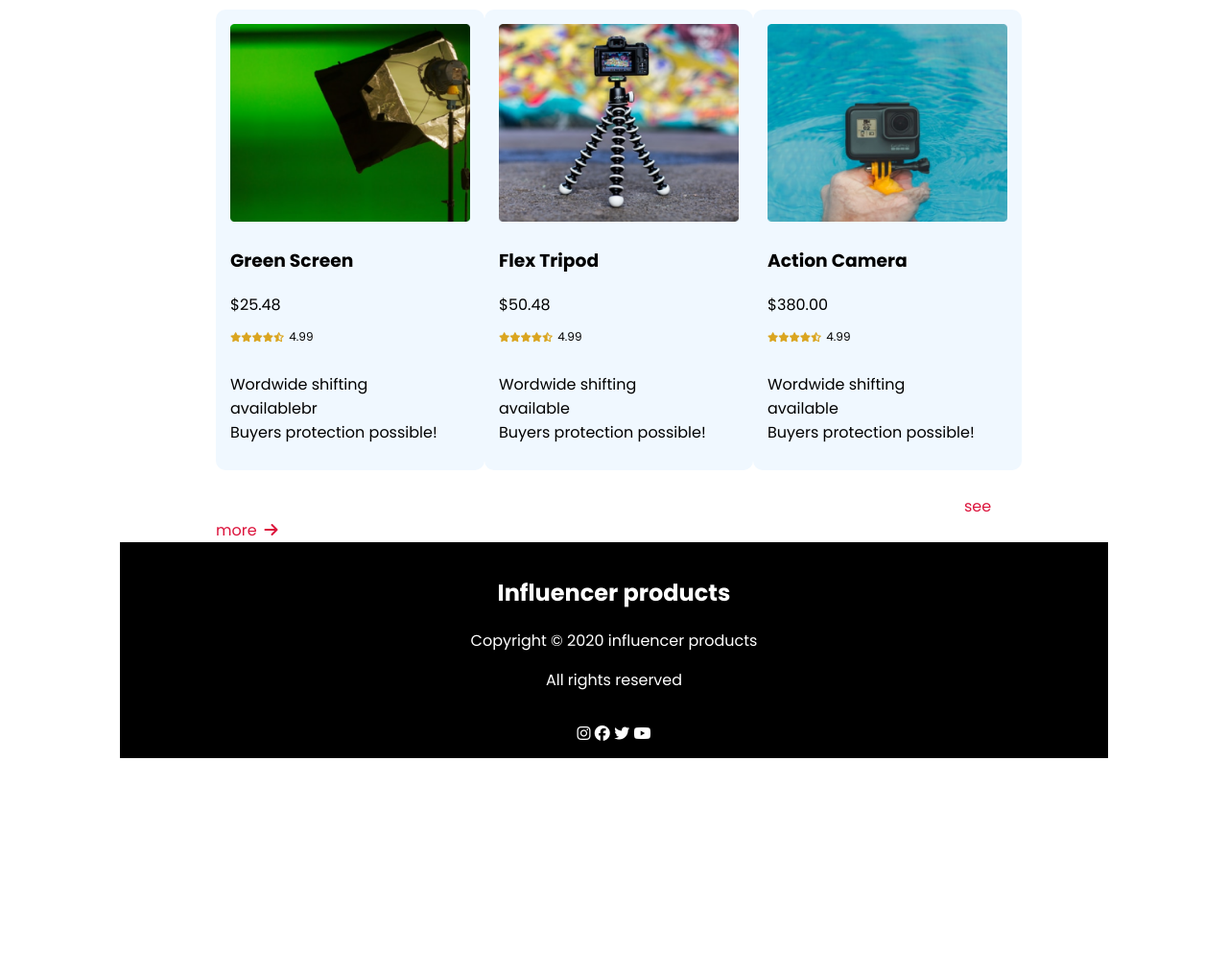
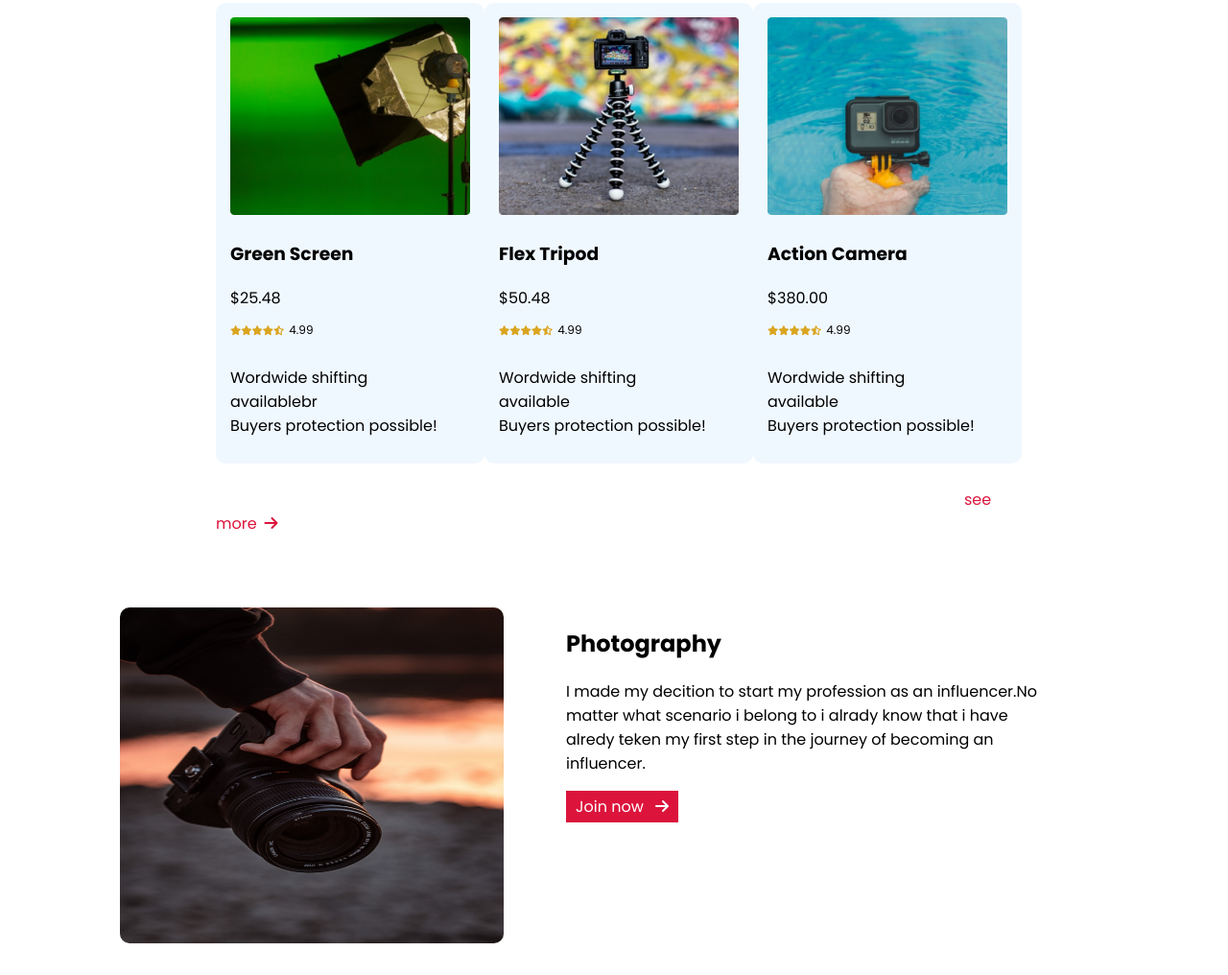
Before and after one commit to ahammedmd852/my-second-assignment, a plain HTML site: page index.html in a window 1280 px wide. Shown: the part 1784-2800 px from the top of the page at 96% size. Before the commit the page ends 2582 px from the top, so only its background shows below. Drawn offline with Linux system fonts and the light colour scheme; a web font is replaced by a local one.

Commit message:
extra part added

```diff
--- a/index.html
+++ b/index.html
@@ -22,25 +22,27 @@
         <div class="motive">
             <h3>Influencer products</h3>
         </div>
-    </header>
-    <!-- Header End -->
-    <main>
         <section>
             <div class="container">
                 <div class="influencer">
                     <h1>Start your Journey as <br> Influencer</h1>
-                    <p>I made my decition to start my profession as an influencer.No matter what scenario i belong to i
-                        alrady know that i have alredy teken my first step in the journey of becoming an influencer.</p>
+                    <p>I made my decition to start my profession as an influencer.No matter what scenario i belong
+                        to i
+                        alrady know that i have alredy teken my first step in the journey of becoming an influencer.
+                    </p>
                     <div class="button-fix">
                         <a class="button " target="_blank" href=""> Preebook now <span><i
                                     class="fas fa-arrow-right"></i></span></a>
                     </div>
                 </div>
-                <div>
+                <div class="transition">
                     <img src="images/main-camera.png" alt="">
                 </div>
             </div>
         </section>
+    </header>
+    <!-- Header End -->
+    <main>
         <section class="logos">
             <div>
                 <img src="logos/Alibaba.svg" alt="">
@@ -274,16 +276,32 @@
                             class="fas fa-arrow-right"></i></span></a>
             </div>
         </section>
+        <!-- extra part -->
+        <section class="Photoshoot">
+            <div class="transition">
+                <img src="images/photo.jpg" alt="">
+            </div>
+            <div class="photo-camera">
+                <h1>Photography</h1>
+                <p>I made my decition to start my profession as an influencer.No matter what scenario i belong
+                    to i
+                    alrady know that i have alredy teken my first step in the journey of becoming an influencer.
+                </p>
+                <div class="click-button-fix">
+                    <a class="click-button" target="_blank" href=""> Join now <span><i
+                                class="fas fa-arrow-right"></i></span></a>
+                </div>
+            </div>
+        </section>
     </main>
-    <!-- extera part -->
-    </section>
+    <!-- footer styles -->
     <footer class="fix-footer">
-        <div class="footer-info">
+        <div class="footer-details">
             <h2>Influencer products</h2>
             <p class="fix-gap">Copyright © 2020 influencer products</p>
             <p class="fix-gap">All rights reserved</p>
         </div>
-        <div class="footer-icon">
+        <div class="icons">
             <i class="fab fa-instagram "></i>
             <i class="fab fa-facebook"></i>
             <i class="fab fa-twitter"></i>
--- a/styles/style.css
+++ b/styles/style.css
@@ -4,6 +4,7 @@ body{
     margin-left: 125px;
     margin-right: 125px;
 }
+/* header details */
 .button-fix{
     margin-top: 25px;
 }
@@ -28,9 +29,19 @@ body{
 .influencer h1{
     font-size: 2em;
 }
-.influencer img{
+.container img{
     width: 440px;
    height: 414px;
+}
+.transition{
+    width: 440px;
+    height: 414px;
+    transition: width 5s ease, height 5s ease, transform 5s ease;
+}
+.transition:hover{
+    width: 600px;
+    height: 600px;
+    transform: rotate(180deg);
 }
 /* logos */
 .logos{
@@ -96,19 +107,46 @@ body{
     font-size: 700;
     margin-left: 780px;
 }
+/* footer styles */
 .fix-footer{
     background-color: black;
     height: 225px;
     width: 100%;
     margin-bottom: 0px;
 }
-.footer-info{
+.footer-details{
     color: white;
     text-align: center;
     padding: 15px;
 }
 
-.footer-icon{
+.icons{
     color: white;
   text-align: center;
 }
+/* extra-part */
+.Photoshoot{
+    display: flex;
+    margin-top: 75px;
+}
+.Photoshoot img{
+    width: 400px;
+    height: 350px;
+    border-radius: 10px;
+}
+.photo-camera{
+    width: 50%;
+    padding-left: 25px;
+}
+.click-button-fix{
+    margin-top: 20px;
+}
+.click-button{
+    text-decoration: none;
+    background-color: crimson;
+    color: white;
+    font-weight: 500;
+    padding: 5px 10px;
+}
+/* media queries */
+/* mobile device */
```
Also changed, not shown: images/photo.jpg (added).
